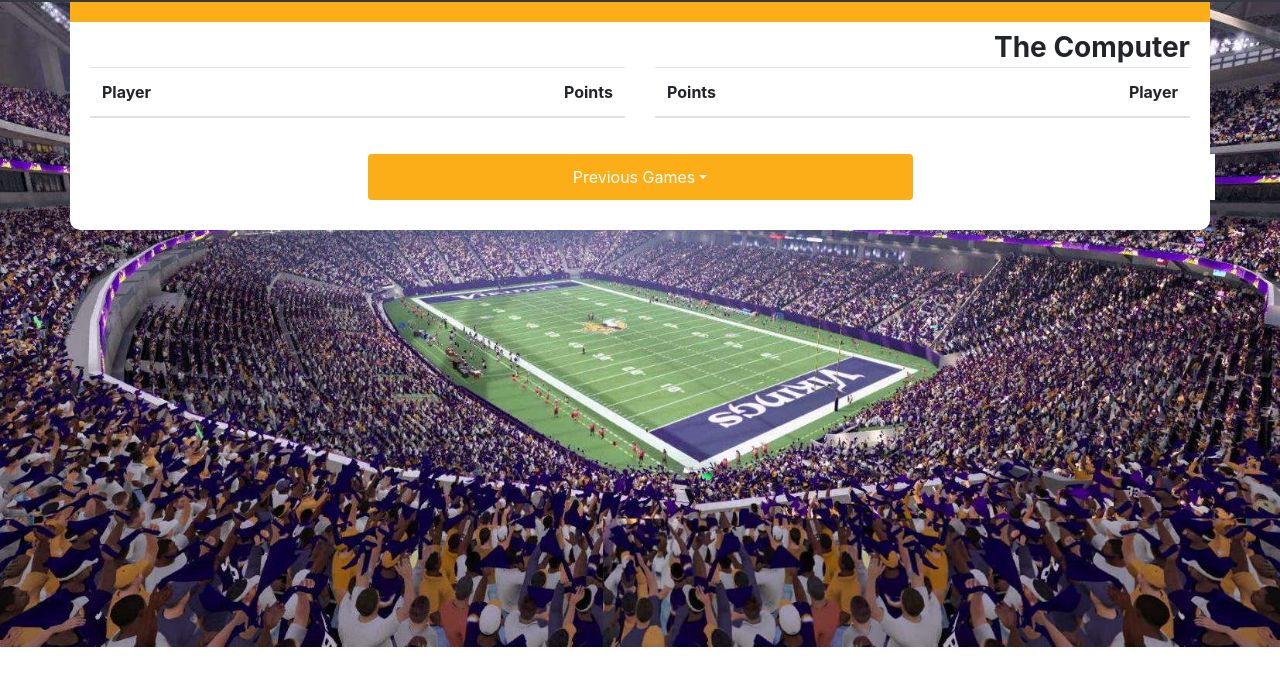
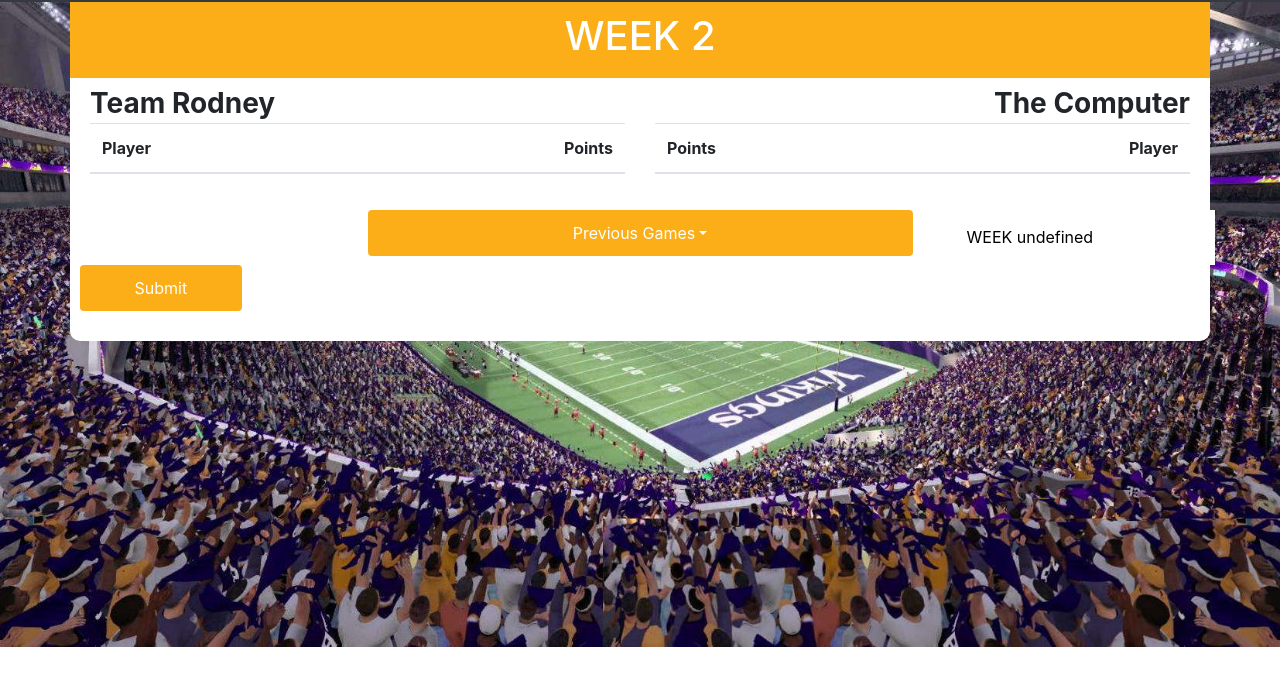
Before and after one commit to davidshauck/Project-2, a website: page public/results.html in a window 1280 px wide. Shown: the part 73-758 px from the top of the page. Drawn offline with nearby package versions, Linux system fonts and the light colour scheme; no server answers.

Commit message:
got the join of the 2 tables working, now need to figure out how to take that info and populate the results table

```diff
--- a/public/js/game.js
+++ b/public/js/game.js
@@ -478,7 +478,7 @@
     // Submits a new post and brings user to blog page upon completion
       function submitGame(Post) {
         $.post("/api/submit/", Post, function() {
-      window.location.href = "/results";
+        //   window.location.href = "/results";
         });
       }
 
--- a/public/js/results.js
+++ b/public/js/results.js
@@ -3,50 +3,61 @@ $(document).ready(function() {
 // THESE 3 OBJECTS WILL EVENTUALLY COME FROM THE TABLES BUT THIS WILL SHOW YOU THE SCHEMA
 // THIS IS THE OBJECT WE'LL BE SAVING FROM THE GAME.JS FILE
 // WE'LL SAVE ALL THIS DATA TO THE TABLE, THEN WE'LL ACCESS IT FOR USE HERE
-let userTestScores = [
+let userTestScores =
     {
-        gameId: 1, week: 10, PlayerID: 14536, url: "https://s3-us-west-2.amazonaws.com/static.fantasydata.com/headshots/nfl/low-res/14536.png", name: "Russell Wilson", email: "test@test.com"
-    },
+        gameId: 1,
+        week: 2,
+        teamName: "Team Rodney",
+        email: "test@test.com",
+        playerName1: "Tom Brady HARDCODE",
+        PlayerID1: 4314,
+        url1: "https://s3-us-west-2.amazonaws.com/static.fantasydata.com/headshots/nfl/low-res/4314.png",
+        playerName2: "Dalvin Cook HARDCODE",
+        PlayerID2: 18872,
+        url2: "https://s3-us-west-2.amazonaws.com/static.fantasydata.com/headshots/nfl/low-res/18872.png",
+        playerName3: "Aaron Jones HARDCODE",
+        PlayerID3: 19045,
+        url3: "https://s3-us-west-2.amazonaws.com/static.fantasydata.com/headshots/nfl/low-res/19045.png",
+        playerName4: "Emmanuel Sanders HARDCODE",
+        PlayerID4: 11063,
+        url4: "https://s3-us-west-2.amazonaws.com/static.fantasydata.com/headshots/nfl/low-res/11063.png",
+        playerName5: "Kenny Golladay HARDCODE",
+        PlayerID5: 18977,
+        url5: "https://s3-us-west-2.amazonaws.com/static.fantasydata.com/headshots/nfl/low-res/18977.png",
+        playerName6: "Austin Seibert HARDCODE",
+        PlayerID6: 21114,
+        url6: "https://s3-us-west-2.amazonaws.com/static.fantasydata.com/headshots/nfl/low-res/21114.png"
+
+    };
+
+    let computerTestScores =
     {
-        gameId: 1, week: 10, PlayerID: 18375, url: "https://s3-us-west-2.amazonaws.com/static.fantasydata.com/headshots/nfl/low-res/18375.png", name: "Peyton Barber", email: "test@test.com"
-    },
-    {
-        gameId: 1, week: 10, PlayerID: 20824, url: "https://s3-us-west-2.amazonaws.com/static.fantasydata.com/headshots/nfl/low-res/20824.png", name: "Josh Jacobs", email: "test@test.com"
-    },
-    {
-        gameId: 1, week: 10, PlayerID: 11611, url: "https://s3-us-west-2.amazonaws.com/static.fantasydata.com/headshots/nfl/low-res/11611.png", name: "Golden Tate", email: "test@test.com"
-    },
-    {
-        gameId: 1, week: 10, PlayerID: 16020, url: "https://s3-us-west-2.amazonaws.com/static.fantasydata.com/headshots/nfl/low-res/16020.png", name: "Jarvis Landry", email: "test@test.com"
-    },
-    {
-        gameId: 1, week: 10, PlayerID: 549, url: "https://s3-us-west-2.amazonaws.com/static.fantasydata.com/headshots/nfl/low-res/549.png", name: "Matt Prater", email: "test@test.com"
-    }
+        gameId: 1,
+        week: 2,
+        teamName: "Team Rodney",
+        email: "test@test.com",
+        playerName1: "Tom Brady HARDCODE",
+        PlayerID1: 4314,
+        url1: "https://s3-us-west-2.amazonaws.com/static.fantasydata.com/headshots/nfl/low-res/4314.png",
+        playerName2: "Dalvin Cook HARDCODE",
+        PlayerID2: 18872,
+        url2: "https://s3-us-west-2.amazonaws.com/static.fantasydata.com/headshots/nfl/low-res/18872.png",
+        playerName3: "Aaron Jones HARDCODE",
+        PlayerID3: 19045,
+        url3: "https://s3-us-west-2.amazonaws.com/static.fantasydata.com/headshots/nfl/low-res/19045.png",
+        playerName4: "Emmanuel Sanders HARDCODE",
+        PlayerID4: 11063,
+        url4: "https://s3-us-west-2.amazonaws.com/static.fantasydata.com/headshots/nfl/low-res/11063.png",
+        playerName5: "Kenny Golladay HARDCODE",
+        PlayerID5: 18977,
+        url5: "https://s3-us-west-2.amazonaws.com/static.fantasydata.com/headshots/nfl/low-res/18977.png",
+        playerName6: "Austin Seibert HARDCODE",
+        PlayerID6: 21114,
+        url6: "https://s3-us-west-2.amazonaws.com/static.fantasydata.com/headshots/nfl/low-res/21114.png"
 
-];
+    };
 
-let computerTestScores = [
-    {
-        gameId: 1, week: 10, PlayerID: 13799, url: "https://s3-us-west-2.amazonaws.com/static.fantasydata.com/headshots/nfl/low-res/13799.png", name: "Ryan Tannehill", localPosition: "QB", Position: "QB"
-    },
-    {
-        gameId: 1, week: 10, PlayerID: 19798, url: "https://s3-us-west-2.amazonaws.com/static.fantasydata.com/headshots/nfl/low-res/19798.png", name: "Nick Chubb", localPosition: "RB1", Position: "RB"
-    },
-    {
-        gameId: 1, week: 10, PlayerID: 18944, url: "https://s3-us-west-2.amazonaws.com/static.fantasydata.com/headshots/nfl/low-res/18944.png", name: "Kareem Hunt", localPosition: "RB2", Position: "RB"
-    },
-    {
-        gameId: 1, week: 10, PlayerID: 13227, url: "https://s3-us-west-2.amazonaws.com/static.fantasydata.com/headshots/nfl/low-res/13227.png", name: "Randall Cobb", localPosition: "WR1", Position: "WR"
-    },
-    {
-        gameId: 1, week: 10, PlayerID: 19867, url: "https://s3-us-west-2.amazonaws.com/static.fantasydata.com/headshots/nfl/low-res/19867.png", name: "Michael Gallup", localPosition: "WR1", Position: "WR"
-    },
-    {
-        gameId: 1, week: 10, PlayerID: 15854, url: "https://s3-us-west-2.amazonaws.com/static.fantasydata.com/headshots/nfl/low-res/15854.png", name: "Brett Maher", localPosition: "K", Position: "K"
-    }
-];
-
-// this object will be all games played by the current logged-in user
+// this object will be all games played by the current logged-in user. It will come from the SQL table.
 let usersTable = [
     {
         email: "test@test.com", teamName: "Team Rodney"
@@ -69,43 +80,47 @@ let userScore = 0;
 let computerScore = 0;
 
 // dynamically populate the table with whatever user name is coming from the SQL table
-$("#user-team").html(resultsTable[0].teamName);
-$("#week-number").html("<h1>WEEK " + week + "</h1>").css("style='z-index: -1");
+$("#user-team").html(usersTable[0].teamName);
+$("#week-number").html("<h1>WEEK " + week + "</h1>");
+
+// sort usersTable so the weeks are in order in case they come in out of order
+// got this here https://flaviocopes.com/how-to-sort-array-of-objects-by-property-javascript/
+usersTable.sort((a, b) => (a.week > b.week) ? 1 : -1)
 
 // create the past games dropdown
 let weekDropdown = $("<a>");
 
-// sort resultsTable so the weeks are in order in case they come in out of order
-// got this here https://flaviocopes.com/how-to-sort-array-of-objects-by-property-javascript/
-resultsTable.sort((a, b) => (a.week > b.week) ? 1 : -1)
-
-for (let i = 0; i < resultsTable.length; i++) {
-    console.log(resultsTable[i].week);
+// *** THIS WILL EVENTUALLY NEED TO COME FROM THE SQL TABLE. WE WILL HAVE TO PULL UP ALL THE GAMES WHERE EMAIL = LOGGED-IN USER AND LOOP THROUGH.
+for (let i = 0; i < usersTable.length; i++) {
+    console.log(usersTable[i].week);
         weekDropdown.attr("<div>");
         weekDropdown.addClass("dropdown-item");
-        weekDropdown.attr("data-id", resultsTable[i].week);
+        weekDropdown.attr("data-id", usersTable[i].week);
         weekDropdown.attr("id", "week"+i);
-        weekDropdown.html("WEEK " + resultsTable[i].week);
+        weekDropdown.html("WEEK " + usersTable[i].week);
         weekDropdown.appendTo(".week-dropdown");
 }
 
 function populateTables() {
+    console.log("UPPER", userTestScores);
 
-for (let i = 0; i < userTestScores.length; i++) {
+// loop through to populate the most recent user results
+for (let i = 1; i < 7; i++) {
 
-    $("#week-number").html("<h1>WEEK " + userTestScores[i].week + "</h1>");
-
+    $("#week-number").html("<h1>WEEK " + userTestScores.week + "</h1>");
+    console.log(userTestScores.week);
     // grab the playerId from the saved table
-    playerId = userTestScores[i].PlayerID;
+    playerId = userTestScores['PlayerID'+i];
+    console.log(playerId);
     // grab the week from the saved table
-    week = userTestScores[i].week;
+    week = userTestScores.week;
     // call the results API
     getUserResults(function(info){
         // parse the data for use
         info = JSON.parse(info);
-
+        // create each row
         let playerRow = $("<tr id='user-row" + i + "'>").append(
-            $("<td><img src='" + userTestScores[i].url + "' style='width: 40px'>"),
+            $("<td><img src='" + userTestScores["url"+i] + "' style='width: 40px'>"),
             $("<td style='text-align: left'>").addClass("table-text").text(info.Name),
             $("<td>").text(" "),
             $("<td>").addClass("align-right table-points").text(info.FantasyPoints)
@@ -122,29 +137,26 @@ for (let i = 0; i < userTestScores.length; i++) {
 }
 
 // loop for populating most recent computer results
-for (let i = 0; i < computerTestScores.length; i++) {
+for (let i = 1; i < 7; i++) {
     // grab the playerId from the saved table
-    computerId = computerTestScores[i].PlayerID;
+    computerId = computerTestScores['PlayerID'+i];
+    console.log(playerId);
     // grab the week from the saved table
-    week = computerTestScores[i].week;
+    week = computerTestScores.week;
     // call the results API
     getComputerResults(function(info){
         // parse the data for use
         info = JSON.parse(info);
 
-        // console.log(info);
-        // console.log(info.Name);
-
-        let computerRow = $("<tr id='computer-row-" + i + "'>").append(
-            // $("<td><img src='" + data.PhotoUrl + "' style='width: 35px'>"),
-            $("<td>").addClass("table-points").text(info.FantasyPoints),
+        let computerRow = $("<tr id='user-row" + i + "'>").append(
+            $("<td><img src='" + computerTestScores["url"+i] + "' style='width: 40px'>"),
+            $("<td style='text-align: left'>").addClass("table-text").text(info.Name),
             $("<td>").text(" "),
-            $("<td>").addClass("align-right table-text").text(info.Name),
-            $("<td><img src='" + computerTestScores[i].url + "' style='width: 40px'> style='float: right'").addClass("align-right"),
+            $("<td>").addClass("align-right table-points").text(info.FantasyPoints)
             );
             $("#current-computer-results > tbody").append(computerRow);
 
-            // add up the columns
+            // add up the user points column
             computerScore += parseFloat(info.FantasyPoints);
             // update the score div
             $("#computer-points").html(computerScore.toFixed(2));
@@ -158,7 +170,6 @@ for (let i = 0; i < computerTestScores.length; i++) {
 
 // POPULATE THE TABLES
 populateTables();
-
 
 // Ajax request for grabbing score info for user
 function getUserResults(cb){
@@ -194,5 +205,22 @@ function getComputerResults(cb){
         });
     }; // end of populate user team function
 
+    $(document.body).on("click", ".submit-button", function(e) {
+        e.preventDefault();
+
+
+            $.get("/api/results/", gameResults);
+
+
+    });
+
+
+    function gameResults(data) {
+        computerTestScores = data;
+        $("tbody").empty();
+        populateTables();
+       console.log(computerTestScores);
+      }
+
 
 });
--- a/public/results.html
+++ b/public/results.html
@@ -121,13 +121,19 @@
               <div class="dropdown show">
                 <a class="btn dropdown-toggle player-button" style="background-color:#fbae17; color: white" role="button" id="dropdownMenuLink" data-toggle="dropdown" aria-haspopup="true" aria-expanded="false">Previous Games</a>
                 <div class="dropdown-menu week-dropdown" aria-labelledby="dropdownMenuLink">
-                  <!-- this div is where the player dropdown dynamically populates-->
+                  <!-- this div is where the week dropdown dynamically populates-->
                 </div>
               </div>
             </div>
           </div>
-          <!-- submit button ** SOMETHING WEIRD IS GOING ON HERE, NEED TO ASK JIM OR JUSTIN -->
+          <!-- ** SOMETHING WEIRD IS GOING ON HERE, NEED TO ASK JIM OR JUSTIN -->
           <div class="col-lg-3 col-md-4 col-sm-12 col-xs-12 week-dropdown"></div>
+
+          <div class="col-lg-2 col-md-3 col-sm-12 col-xs-12">
+            <input class="btn btn-block submit-button drop-test" type="submit" value="Submit">
+        </div>
+
+
         </div>
       </div>
 
```
Also changed, not shown: routes/api-routes.js (+33 -11 lines), models/computer-table.js (indentation only). Lines whose indentation alone changed are shown as unchanged.
